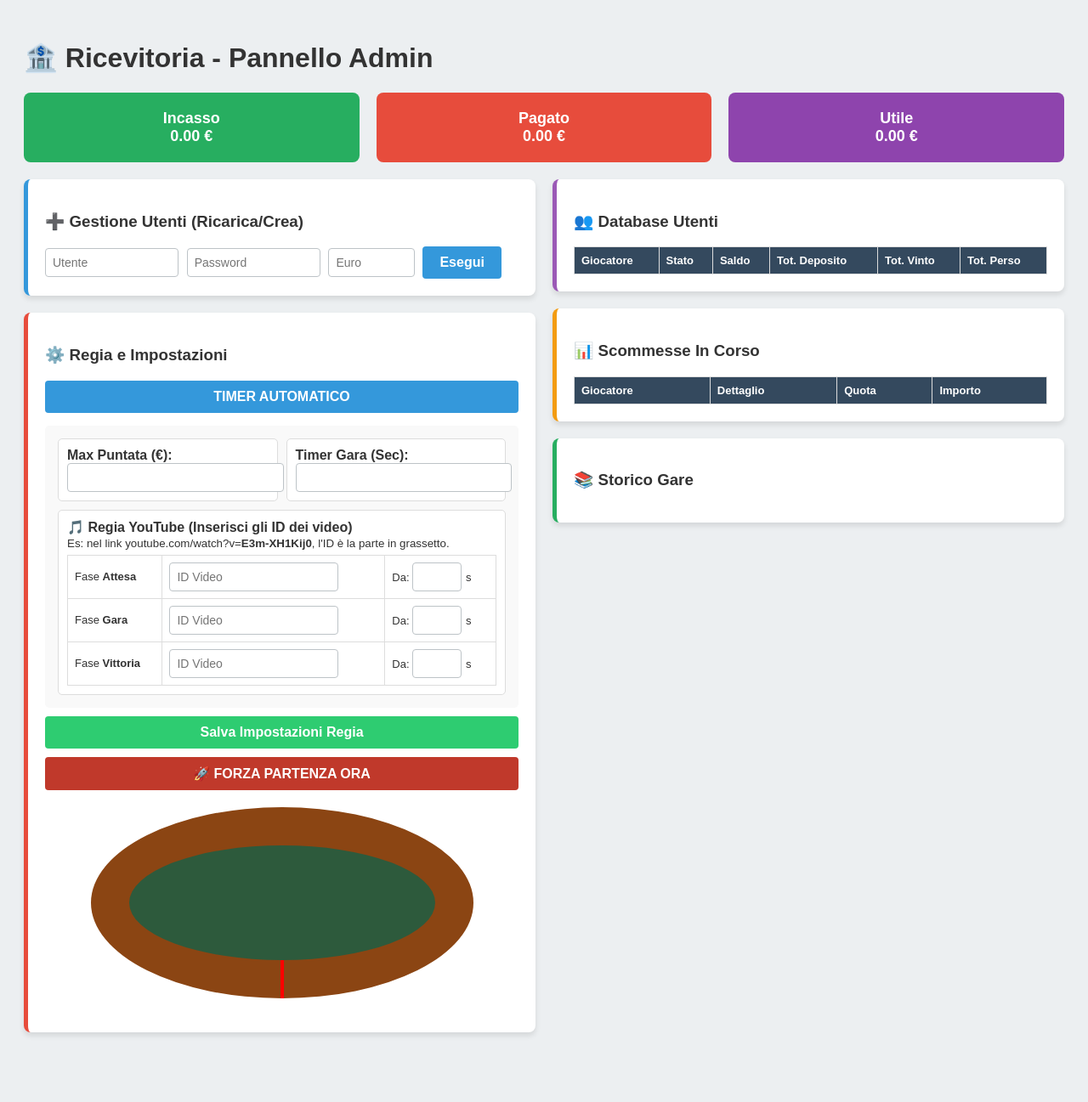
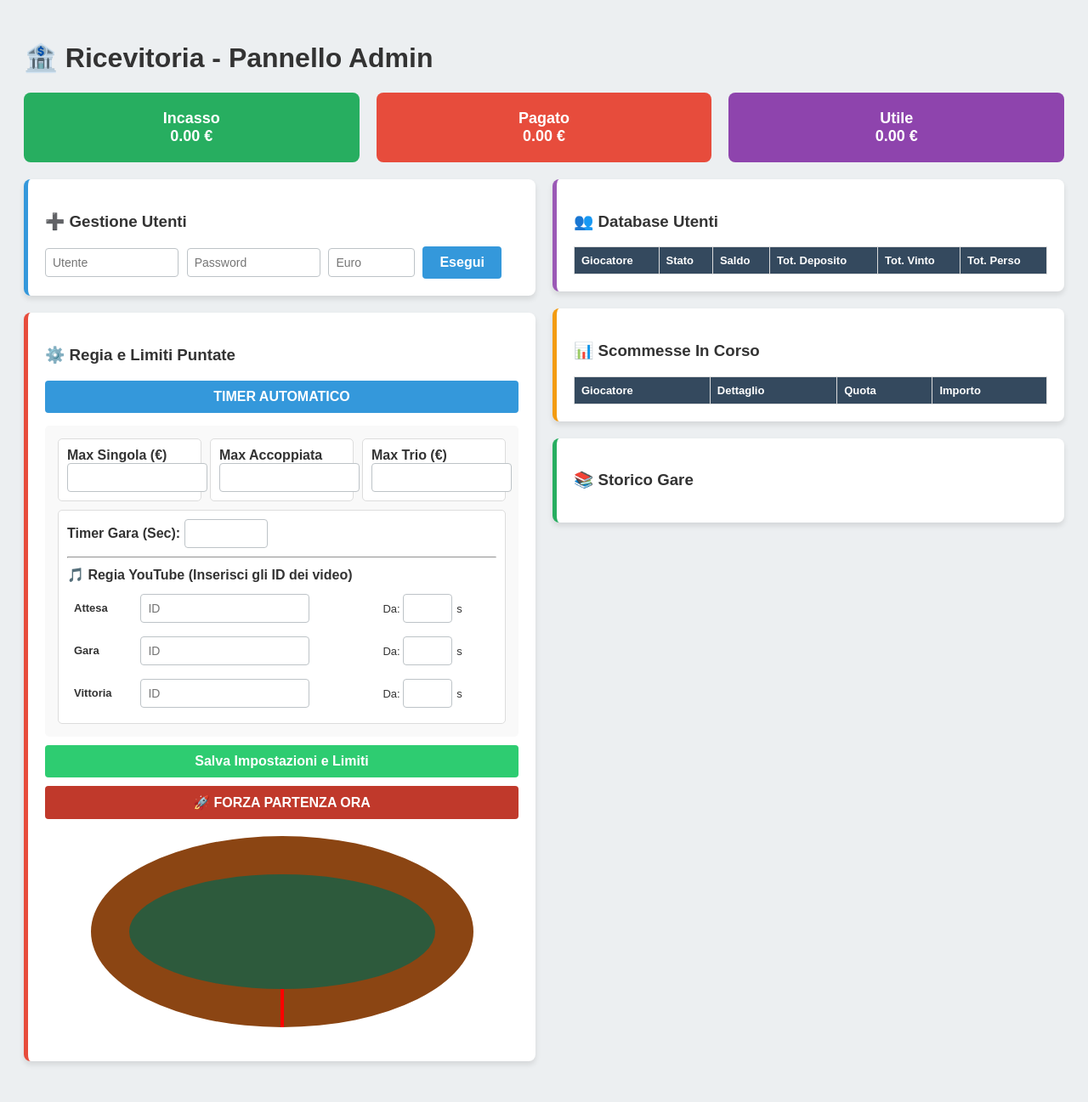
Before and after one commit to pietrolmb/bet-horses-app, a Flask app: page /admin in a window 1280 px wide. Shown: the whole page at 85% size. Before the commit the page ends 1219 px from the top, so only its background shows below. Run offline with Flask 3, Linux system fonts and the light colour scheme; lists and menus that the app fills with data are empty; some libraries are stand-ins or nearby versions.

Commit message:
admin.html

```diff
--- a/templates/admin.html
+++ b/templates/admin.html
@@ -10,6 +10,8 @@
         .stat-box { flex: 1; padding: 20px; border-radius: 8px; text-align: center; color: white; font-size: 18px; font-weight: bold;}
         input { padding: 8px; font-size: 14px; border: 1px solid #bdc3c7; border-radius: 4px; margin-right: 5px;}
         button { padding: 10px 20px; font-size: 16px; background: #3498db; color: white; border: none; border-radius: 4px; cursor: pointer; font-weight: bold;}
+        .btn-forza { background: #e74c3c; width: 100%; font-size: 18px; padding: 10px; margin-top: 5px; border-radius: 8px;}
+        .btn-toggle { background: #f39c12; width: 100%; font-size: 18px; padding: 10px; margin-bottom: 10px; border-radius: 8px;}
         table { width: 100%; border-collapse: collapse; margin-top: 15px; background: white;}
         th, td { padding: 8px; border: 1px solid #ddd; text-align: left; font-size:13px;}
         th { background: #34495e; color: white; }
@@ -19,7 +21,7 @@
         .traguardo { position: absolute; bottom: 0; left: 50%; width: 4px; height: 45px; background: red; transform: translateX(-50%);}
         .cavallo { width: 14px; height: 14px; border-radius: 50%; position: absolute; border: 1px solid #fff; font-size: 8px; font-weight: bold; color: black; display: flex; align-items: center; justify-content: center; z-index: 20; transition: all 0.12s linear;}
 
-        .sett-grid { display: grid; grid-template-columns: 1fr 1fr; gap: 10px; background: #f9f9f9; padding: 15px; border-radius: 5px;}
+        .sett-grid { display: grid; grid-template-columns: 1fr 1fr 1fr; gap: 10px; background: #f9f9f9; padding: 15px; border-radius: 5px;}
         .sett-box { background: white; padding: 10px; border: 1px solid #ddd; border-radius: 5px;}
     </style>
 </head>
@@ -36,7 +38,7 @@
         <div style="flex: 1;">
 
             <div class="card" style="border-left: 5px solid #3498db;">
-                <h3>➕ Gestione Utenti (Ricarica/Crea)</h3>
+                <h3>➕ Gestione Utenti</h3>
                 <input type="text" id="nuovo-user" placeholder="Utente" style="width: 25%;">
                 <input type="text" id="nuova-pass" placeholder="Password" style="width: 25%;">
                 <input type="number" id="importo" placeholder="Euro" style="width: 15%;">
@@ -44,27 +46,26 @@
             </div>
 
             <div class="card" style="border-left: 5px solid #e74c3c;">
-                <h3>⚙️ Regia e Impostazioni</h3>
+                <h3>⚙️ Regia e Limiti Puntate</h3>
                 <button id="btn-switch-timer" onclick="toggleTimer()" style="width:100%; margin-bottom:15px;">TIMER AUTOMATICO</button>
 
                 <div class="sett-grid">
-                    <div class="sett-box">
-                        <b>Max Puntata (€):</b><br><input type="number" id="set-max-bet" style="width:100%;">
-                    </div>
-                    <div class="sett-box">
-                        <b>Timer Gara (Sec):</b><br><input type="number" id="set-timer-dur" style="width:100%;">
-                    </div>
-                    <div class="sett-box" style="grid-column: span 2;">
+                    <div class="sett-box"><b>Max Singola (€)</b><br><input type="number" id="set-max-s" style="width:100%;"></div>
+                    <div class="sett-box"><b>Max Accoppiata</b><br><input type="number" id="set-max-a" style="width:100%;"></div>
+                    <div class="sett-box"><b>Max Trio (€)</b><br><input type="number" id="set-max-t" style="width:100%;"></div>
+
+                    <div class="sett-box" style="grid-column: span 3;">
+                        <b>Timer Gara (Sec):</b> <input type="number" id="set-timer-dur" style="width:80px;">
+                        <hr style="margin:10px 0;">
                         <b>🎵 Regia YouTube (Inserisci gli ID dei video)</b><br>
-                        <small>Es: nel link youtube.com/watch?v=<b>E3m-XH1Kij0</b>, l'ID è la parte in grassetto.</small>
-                        <table style="margin-top:5px;">
-                            <tr><td>Fase <b>Attesa</b></td><td><input type="text" id="yt-wait-url" placeholder="ID Video"></td><td>Da: <input type="number" id="yt-wait-start" style="width:40px;">s</td></tr>
-                            <tr><td>Fase <b>Gara</b></td><td><input type="text" id="yt-race-url" placeholder="ID Video"></td><td>Da: <input type="number" id="yt-race-start" style="width:40px;">s</td></tr>
-                            <tr><td>Fase <b>Vittoria</b></td><td><input type="text" id="yt-win-url" placeholder="ID Video"></td><td>Da: <input type="number" id="yt-win-start" style="width:40px;">s</td></tr>
+                        <table style="width:100%; margin-top:5px; border:none;">
+                            <tr><td style="border:none;"><b>Attesa</b></td><td style="border:none;"><input type="text" id="yt-wait-url" placeholder="ID"></td><td style="border:none;">Da: <input type="number" id="yt-wait-start" style="width:40px;">s</td></tr>
+                            <tr><td style="border:none;"><b>Gara</b></td><td style="border:none;"><input type="text" id="yt-race-url" placeholder="ID"></td><td style="border:none;">Da: <input type="number" id="yt-race-start" style="width:40px;">s</td></tr>
+                            <tr><td style="border:none;"><b>Vittoria</b></td><td style="border:none;"><input type="text" id="yt-win-url" placeholder="ID"></td><td style="border:none;">Da: <input type="number" id="yt-win-start" style="width:40px;">s</td></tr>
                         </table>
                     </div>
                 </div>
-                <button onclick="salvaImpostazioni()" style="width:100%; margin-top:10px; background:#2ecc71;">Salva Impostazioni Regia</button>
+                <button onclick="salvaImpostazioni()" style="width:100%; margin-top:10px; background:#2ecc71;">Salva Impostazioni e Limiti</button>
 
                 <button onclick="forzaPartenza()" style="width:100%; margin-top:10px; background:#c0392b;">🚀 FORZA PARTENZA ORA</button>
                 <div id="pista-wrapper"><div id="pista-bg"></div><div class="traguardo"></div></div>
@@ -115,7 +116,9 @@
             const extractID = (val) => { const m = val.match(/(?:v=|youtu\.be\/)([^&]+)/); return m ? m[1] : val; };
 
             socket.emit('admin_update_settings', {
-                max_bet: parseFloat(document.getElementById('set-max-bet').value)||0,
+                max_bet_singola: parseFloat(document.getElementById('set-max-s').value)||0,
+                max_bet_accoppiata: parseFloat(document.getElementById('set-max-a').value)||0,
+                max_bet_trio: parseFloat(document.getElementById('set-max-t').value)||0,
                 timer_duration: parseInt(document.getElementById('set-timer-dur').value)||60,
                 yt_wait_url: extractID(document.getElementById('yt-wait-url').value),
                 yt_wait_start: parseInt(document.getElementById('yt-wait-start').value)||0,
@@ -136,7 +139,9 @@
             document.getElementById('pag').innerText = parseFloat(s.admin_stats.totale_pagato).toFixed(2);
             document.getElementById('util').innerText = parseFloat(s.admin_stats.bilancio).toFixed(2);
 
-            document.getElementById('set-max-bet').value = s.settings.max_bet;
+            document.getElementById('set-max-s').value = s.settings.max_bet_singola;
+            document.getElementById('set-max-a').value = s.settings.max_bet_accoppiata;
+            document.getElementById('set-max-t').value = s.settings.max_bet_trio;
             document.getElementById('set-timer-dur').value = s.settings.timer_duration;
             document.getElementById('yt-wait-url').value = s.settings.yt_wait_url;
             document.getElementById('yt-wait-start').value = s.settings.yt_wait_start;
@@ -154,7 +159,7 @@
             s.history.slice().reverse().forEach(h => {
                 let html = `<div style="background:#fdfdfd; border:1px solid #ccc; padding:10px; margin-bottom:5px;">
                     <b>🏁 Gara ${h.gara_num} | Vince: ${h.primo.split('-')[1]}</b><br>
-                    <small>Accoppiata: ${h.q_accoppiata} | Trio: ${h.q_trio}</small><ul style="margin:5px 0 0 0; font-size:12px;">`;
+                    <ul style="margin:5px 0 0 0; font-size:12px;">`;
                 h.scommesse.forEach(b => { html += `<li>${b.user}: ${b.amount}€ su ${b.dettaglio}</li>`; });
                 html += `</ul></div>`; contStorico.innerHTML += html;
             });
@@ -167,7 +172,7 @@
             tbodyUtenti.innerHTML = Object.keys(s.users).length === 0 ? '<tr><td colspan="6">Nessun utente.</td></tr>' : "";
             for (const [nome, d] of Object.entries(s.users)) {
                 const onl = s.online_users.includes(nome) ? "🟢" : "⚪";
-                tbodyUtenti.innerHTML += `<tr><td><b>${nome}</b></td><td>${onl}</td><td><b>${d.wallet.toFixed(2)}€</b></td><td>${d.tot_dep.toFixed(2)}€</td><td>${d.tot_vin.toFixed(2)}€</td><td style="color:red;">${d.tot_per.toFixed(2)}€</td></tr>`;
+                tbodyUtenti.innerHTML += `<tr><td><b>${nome}</b></td><td>${onl}</td><td><b>${d.wallet.toFixed(2)}€</b></td><td>${d.tot_dep.toFixed(2)}€</td><td style="color:green;">${d.tot_vin.toFixed(2)}€</td><td style="color:red;">${d.tot_per.toFixed(2)}€</td></tr>`;
             }
 
             const pistaWrapper = document.getElementById('pista-wrapper');
@@ -180,7 +185,6 @@
                     const d = document.createElement('div'); d.className = 'cavallo'; d.style.backgroundColor = h.colore; d.innerText = h.id;
                     pistaWrapper.appendChild(d); cavalliElements[h.id] = d;
 
-                    // Ricalcolo esatto della metà pagina utente (senza usare zoom CSS!)
                     const centerX = 225; const centerY = 112.5;
                     const laneX = 217.5 - (index * 3); const laneY = 105 - (index * 3);
                     const startX = centerX + laneX * Math.cos(Math.PI / 2);
```
